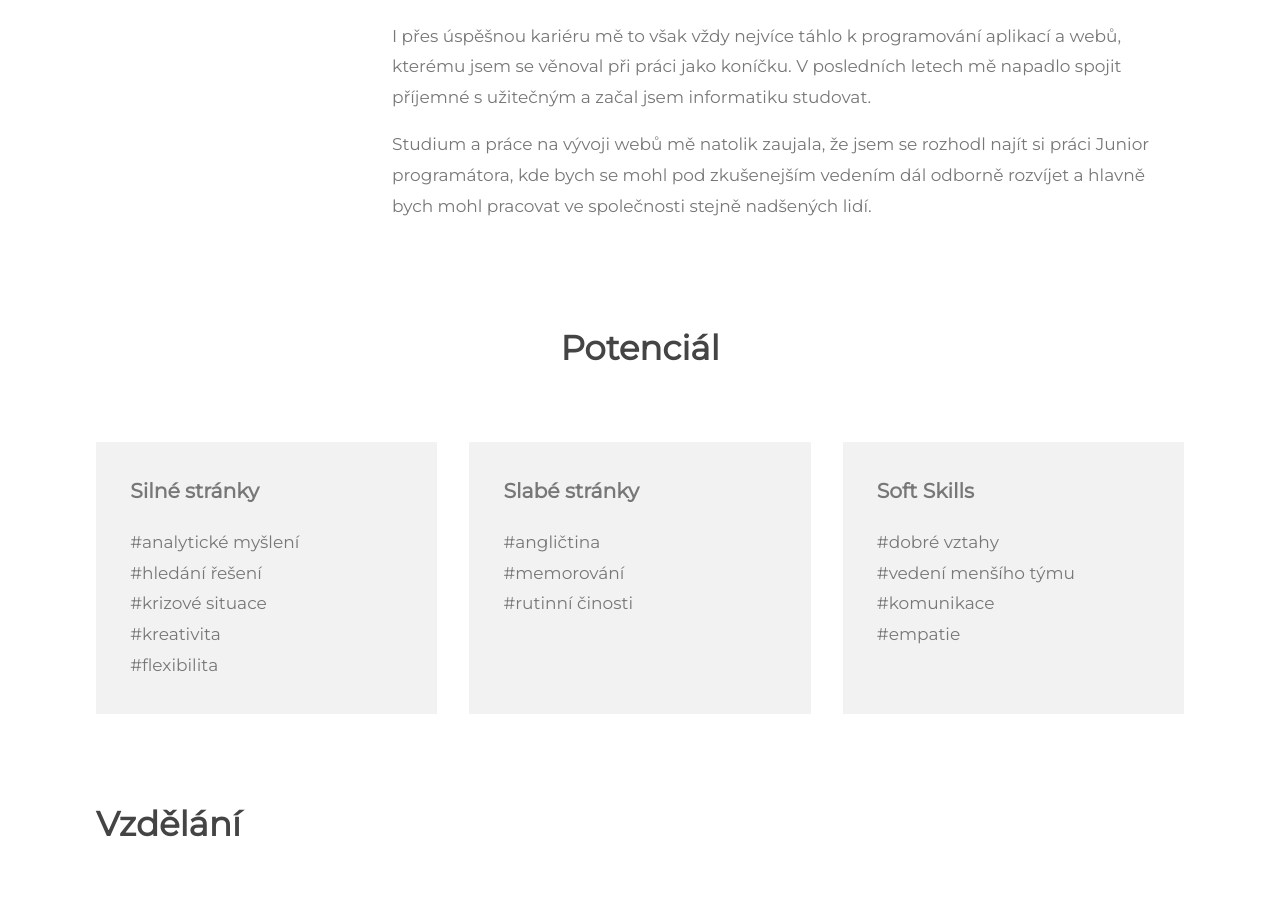
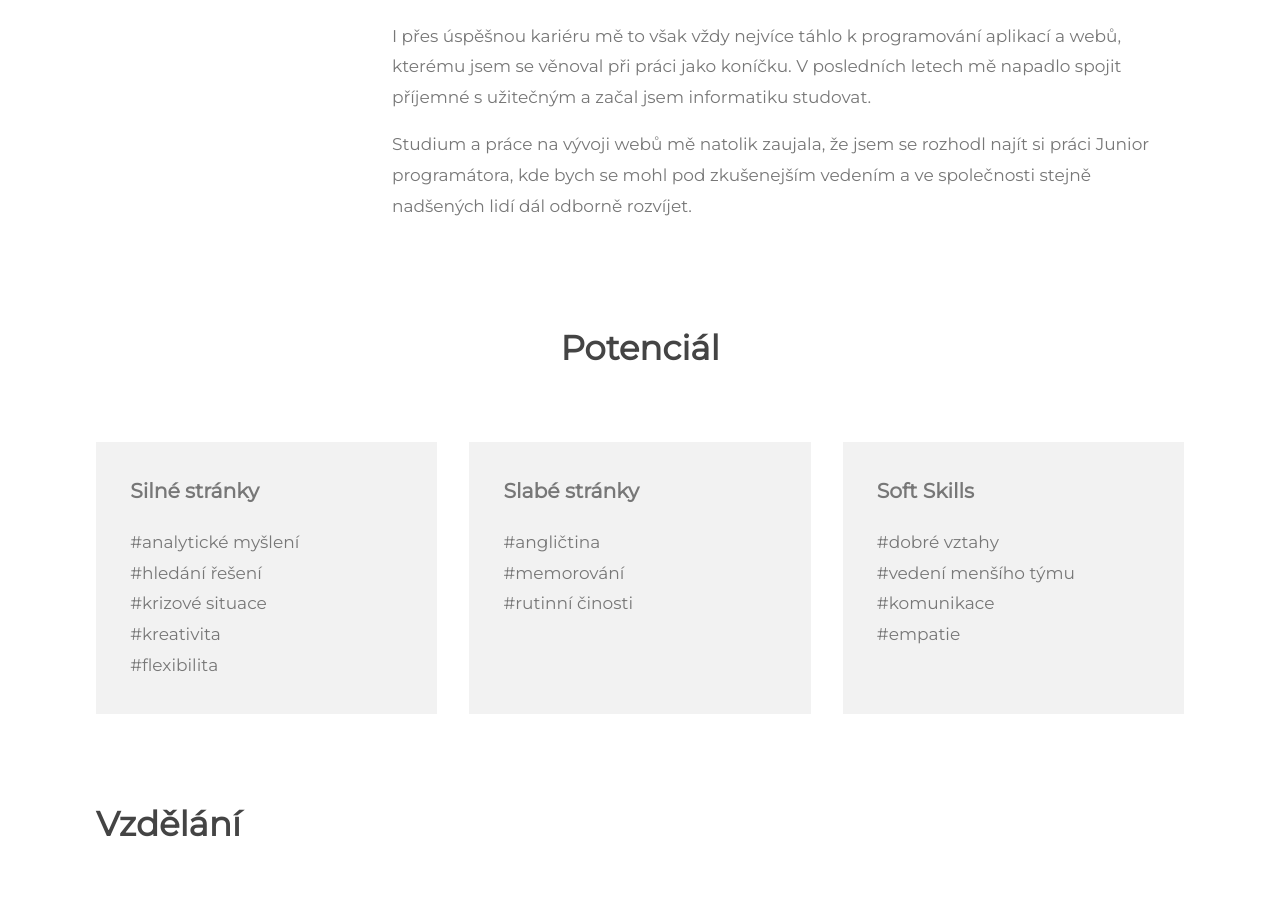
Before and after one commit to petrzabransky/petrzabransky, a React (Create React App) app: page / in a window 1280 px wide. Shown: the part 3003-3925 px from the top of the page. Built offline with nearby package versions, Linux system fonts and the light colour scheme.

Commit message:
Update text About

```diff
--- a/src/components/block/about/About.tsx
+++ b/src/components/block/about/About.tsx
@@ -20,6 +20,7 @@ const About = ({ id }: Props) => {
 						<div>
 							<img src={petr} alt="Petr Zábranský portrét" />
 						</div>
+
 						<div>
 							<p>
 								Na začátku své kariéry jsem pracoval v oblasti počítačové grafiky, reklamy a marketingu. Nutkání hledat ve všem systém a logiku mě však přivedlo k techničtějšímu oboru do strojírenství, kde jsem se věnoval práci vývovojového konstruktéra a automatizaci výrobních procesů.
@@ -34,7 +35,7 @@ const About = ({ id }: Props) => {
 							</p>
 
 							<p>
-								Studium a práce na vývoji webů mě natolik zaujala, že jsem se rozhodl najít si práci Junior programátora, kde bych se mohl pod zkušenejším vedením dál odborně rozvíjet a hlavně bych mohl pracovat ve společnosti stejně nadšených lidí.
+								Studium a práce na vývoji webů mě natolik zaujala, že jsem se rozhodl najít si práci Junior programátora, kde bych se mohl pod zkušenejším vedením a ve společnosti stejně nadšených lidí dál odborně rozvíjet.
 							</p>
 						</div>
 					</Grid>
```
